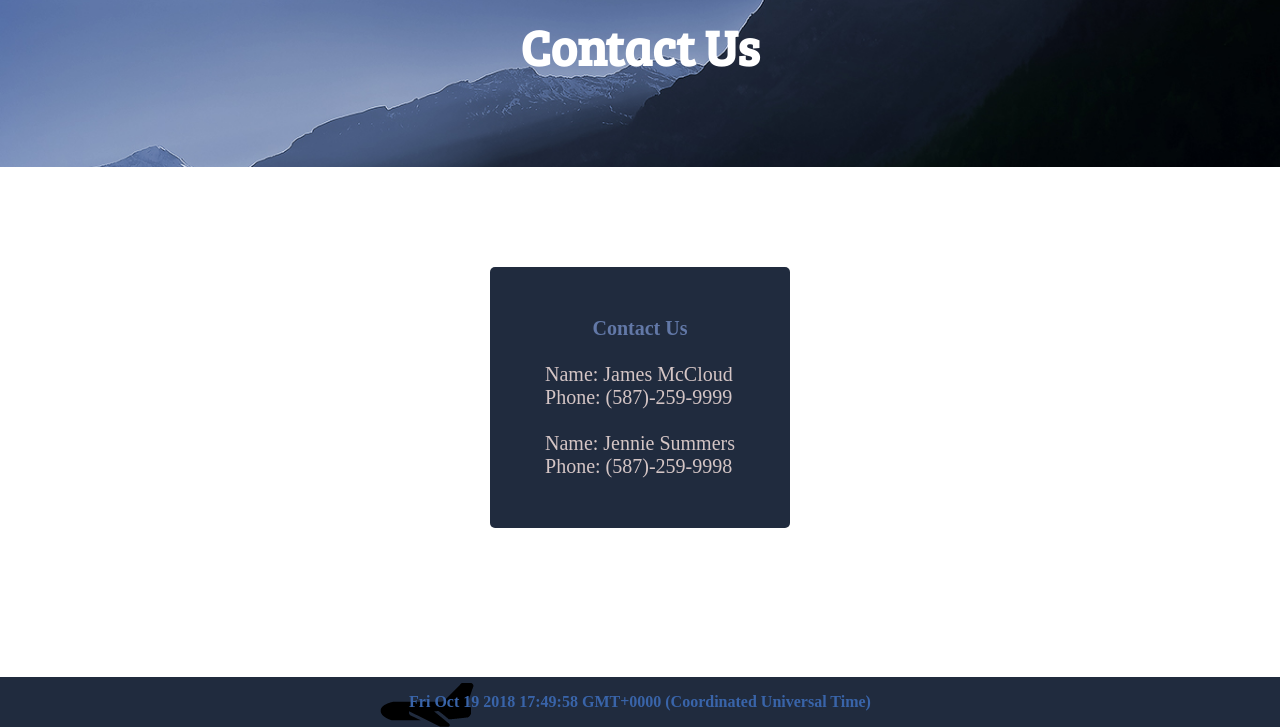
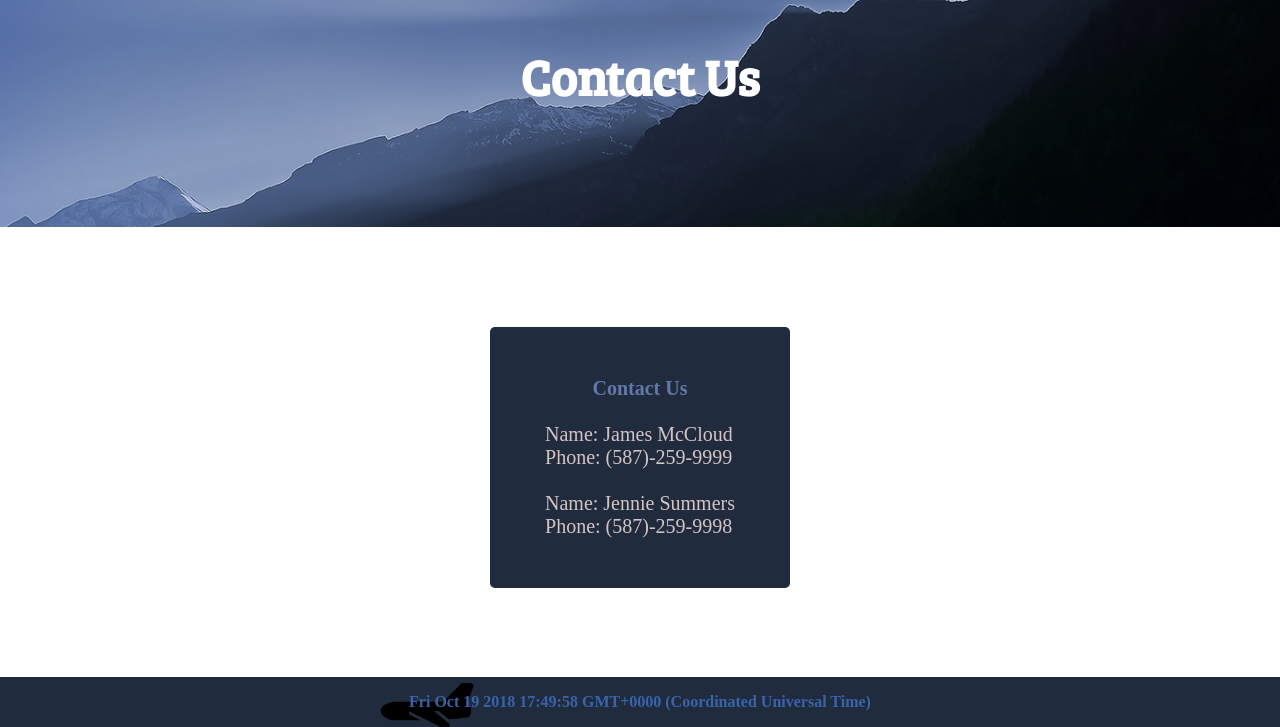
Before and after one commit to bdavez/JavaScript-Final-Assignment, a plain HTML site: page contact.html in a window 1280 px wide. Shown: the part 73-800 px from the top of the page. Drawn offline with nearby package versions, Linux system fonts and the light colour scheme.

Commit message:
updated hero

```diff
--- a/css/app.css
+++ b/css/app.css
@@ -117,7 +117,7 @@ header {
   background: url("../img/hero1.jpg");
   background-position: 50% 50%;
   background-size: cover;
-  height: 30vh;
+  height: 300px;
   width: 100%;
   display: flex;
   justify-content: center;
@@ -273,6 +273,7 @@ input:valid {
   right: 0;
   margin: auto;
   margin-top: 100px;
+  margin-bottom: 100px;
   width: 300px; }
 
 #agencyInfoContents {
```
